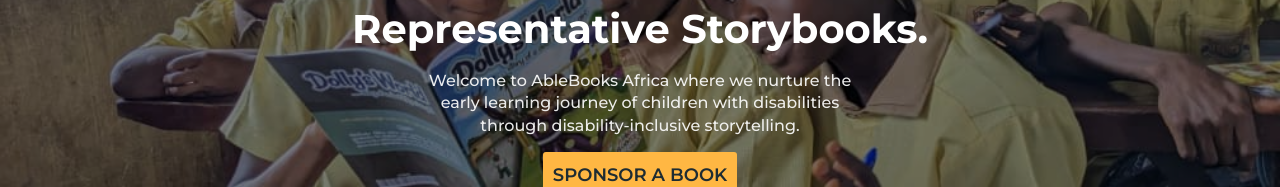
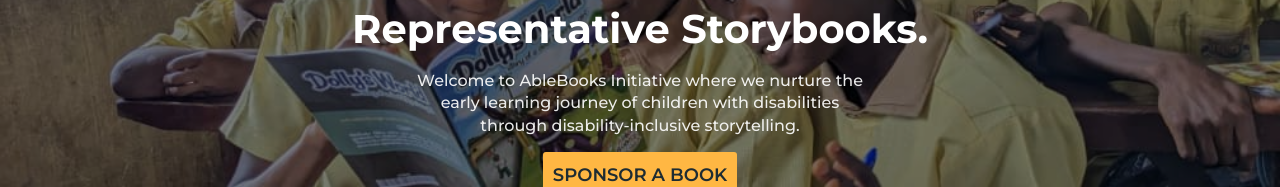
Before and after one commit to aeorck1/ablebooks-initiative, a Next.js app: page / in a window 1280 px wide. Shown: the part 427-614 px from the top of the page. Built offline with nearby package versions, Linux system fonts and the light colour scheme.

Commit message:
Changed Name

```diff
--- a/components/hero-section.tsx
+++ b/components/hero-section.tsx
@@ -22,7 +22,7 @@ export default function HeroSection() {
             <h1>Bridging the gap with illustrative and Representative storybooks.</h1>
 
             <div className="get book">
-              Welcome to AbleBooks Africa where we nurture the early learning journey of children with disabilities
+              Welcome to AbleBooks Initiative where we nurture the early learning journey of children with disabilities
               through disability-inclusive storytelling.
             </div>
 
```
